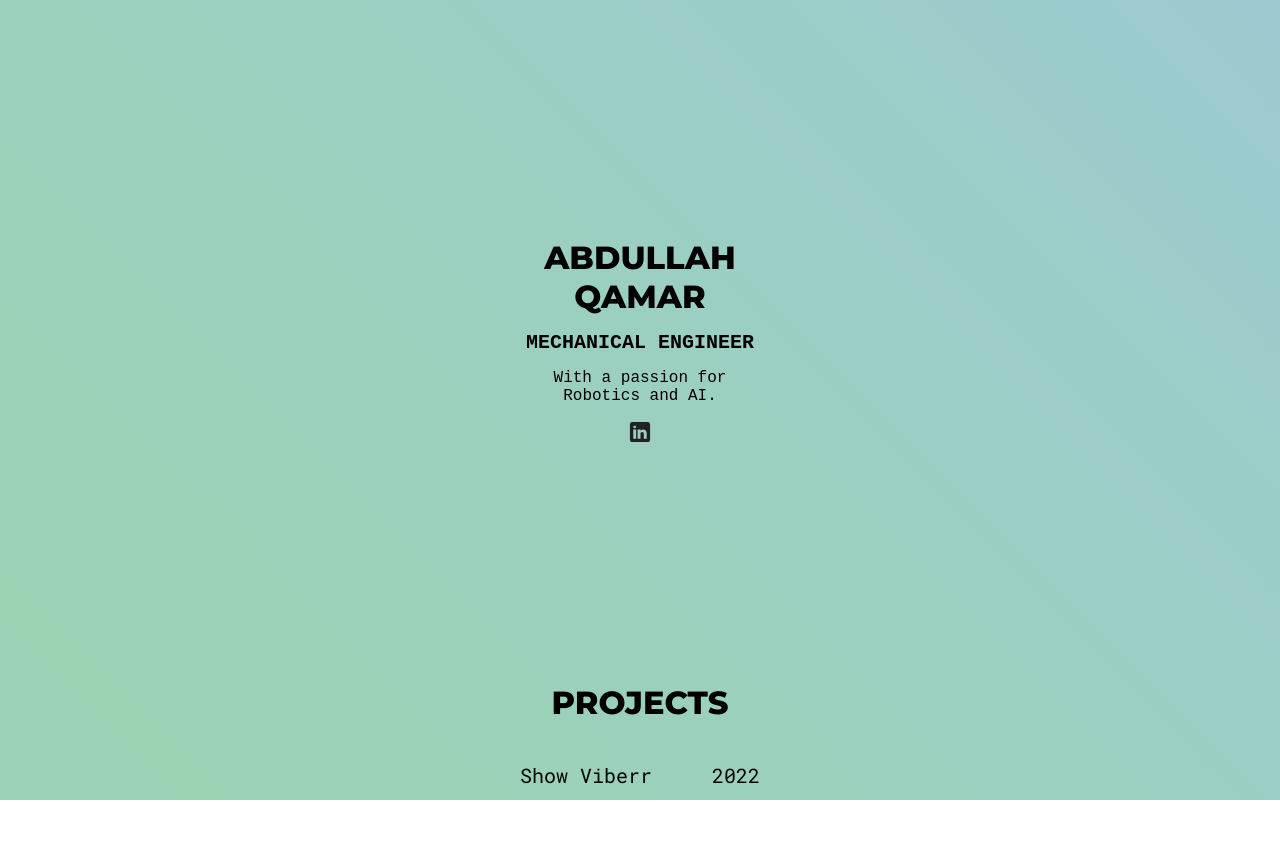
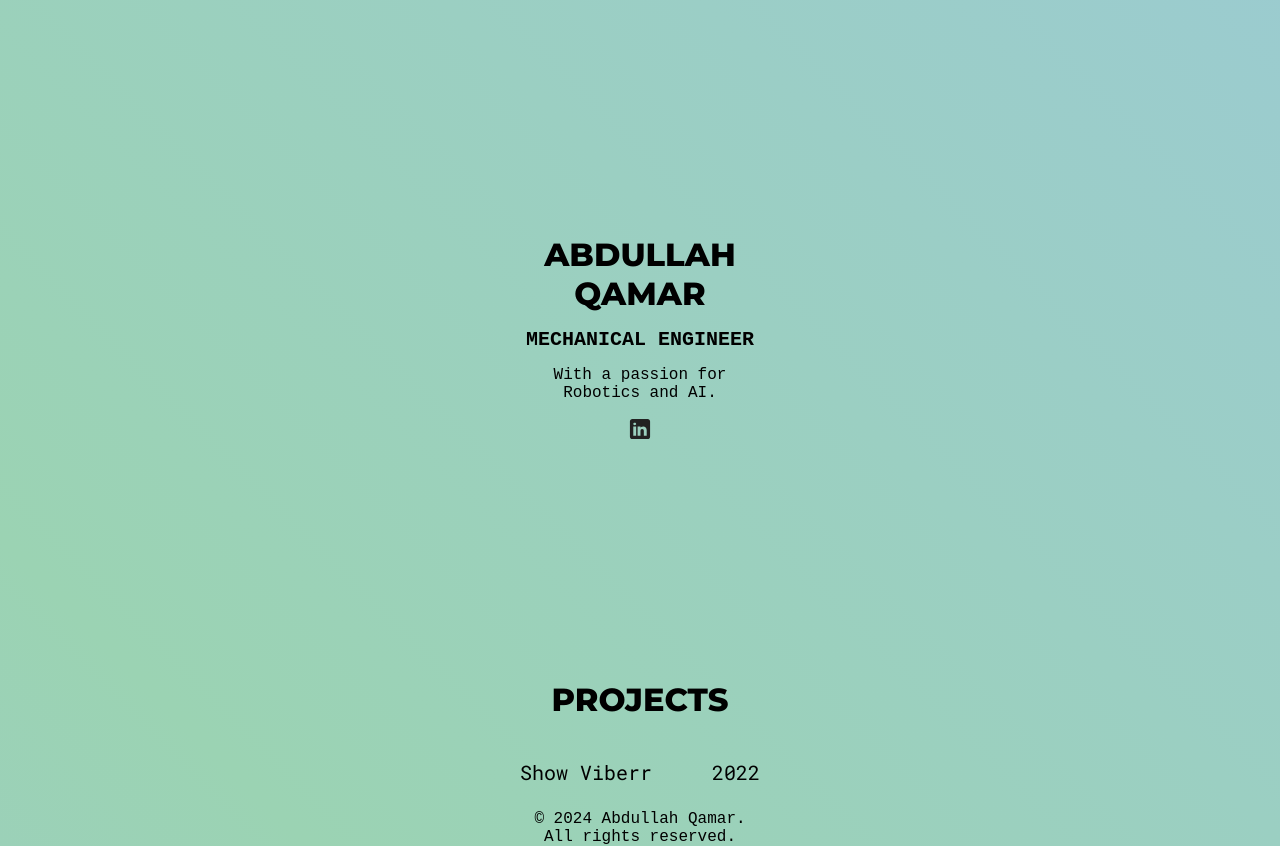
Before and after one commit to Abdullaqamar/portfolio, a React (Vite) app: page / in a window 1280 px wide. Before the commit the page ends 800 px from the top, so only its background shows below. Built offline with nearby package versions, Linux system fonts and the light colour scheme.

Commit message:
Your commit message

```diff
--- a/src/App.jsx
+++ b/src/App.jsx
@@ -1,6 +1,7 @@
 
 import Hero from './Sections/Hero/Hero';
 import Projects from './Sections/projects/Projects';
+import Footer from './Sections/Footer/Footer';
 import './App.css';
 
 function App() {
@@ -9,7 +10,7 @@ function App() {
   <>
     <Hero/>
     <Projects/>
-    {/* <Footer/> */}
+    <Footer /> {/* Add the Footer component */}
 
   </>
   );
--- a/src/Sections/Footer/Footer.jsx
+++ b/src/Sections/Footer/Footer.jsx
@@ -2,12 +2,9 @@ import styles from './FooterStyles.module.css';
 
 function Footer() {
   return (
-    <section id="Footer" className={styles.container}>
-      <p>
-        &copy; 2024 Abdullah Qamar. <br />
-        All rights reserved. <br />
-        This website was built using React and CSS.
-      </p>
+    <section id="footer" className={styles.container}>
+      <p>&copy; 2024 Abdullah Qamar. <br />
+      All rights reserved. <br /></p>
     </section>
   );
 }
--- a/src/Sections/Footer/FooterStyles.module.css
+++ b/src/Sections/Footer/FooterStyles.module.css
@@ -1,7 +1,11 @@
+/* ProjectStyles.module.css */
+
 .container {
-    text-align: center;
-    p {
-      font-size: 16px;
-      color: black
-    }
-  }
+  text-align: center;
+}
+
+.container p {
+  font-size: 16px;
+  color: black;
+  margin-top: 15px; /* Add a 5px gap */
+}
```
